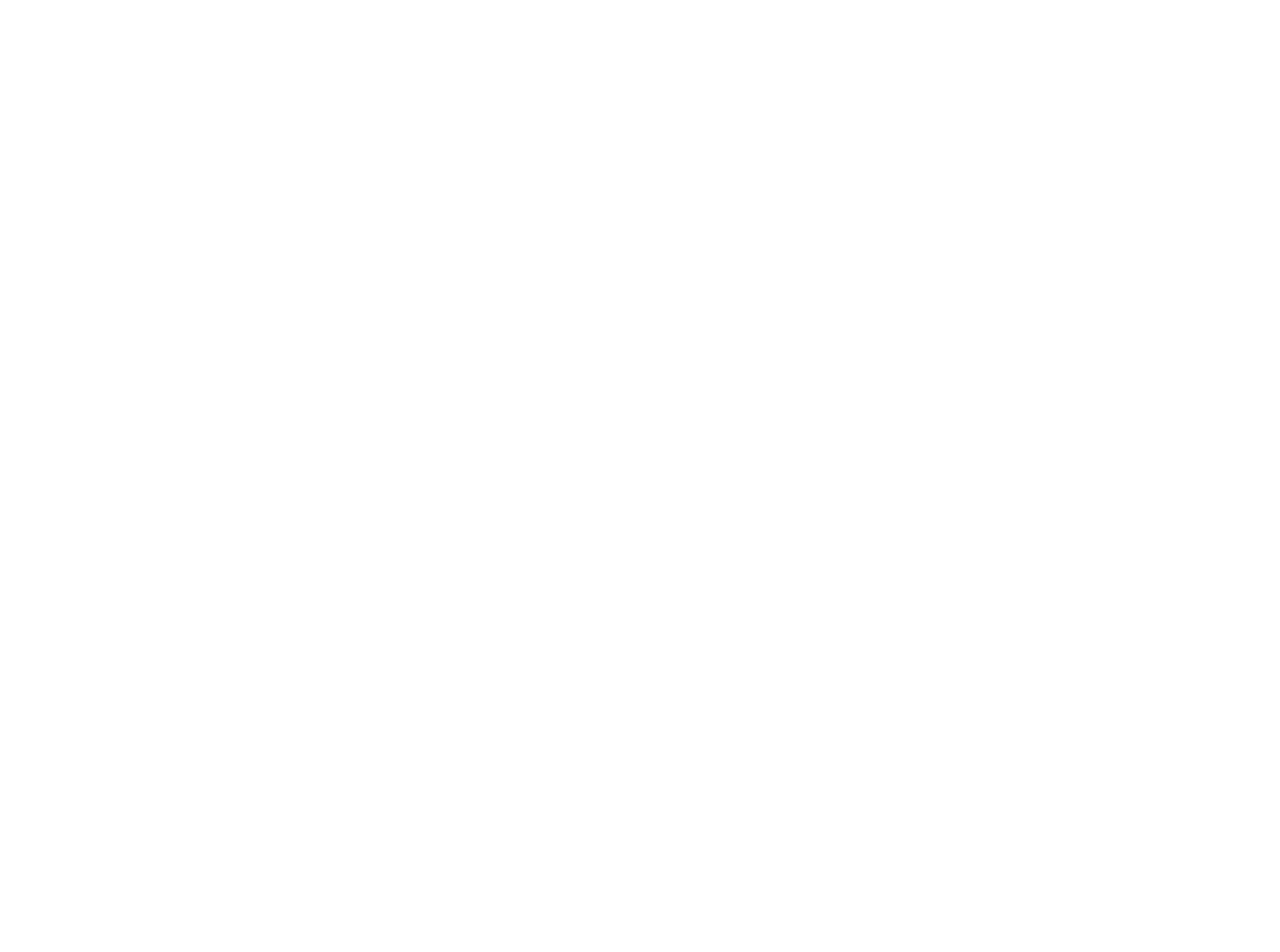
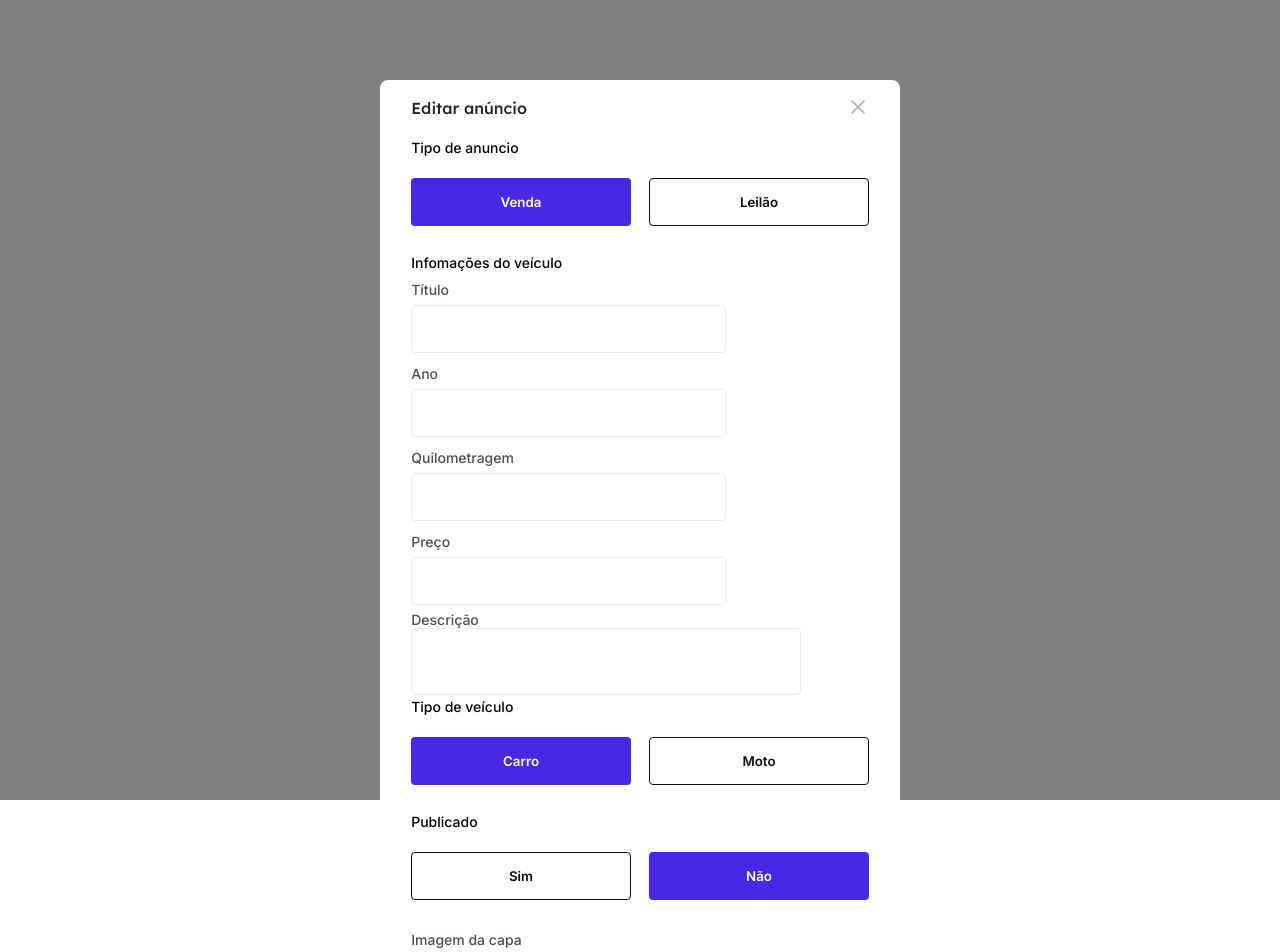
Before and after one commit to Motors-Shop-FullStack/motors-shop-front-end, a React (Vite) app: page / in a window 1280 px wide. Shown: the top 952 px of the page. Before the commit the page ends 800 px from the top, so only its background shows below. Built offline with nearby package versions, Linux system fonts and the light colour scheme.

Commit message:
create: update ad modal (not finish yet, need fix styles)

```diff
--- a/src/App.tsx
+++ b/src/App.tsx
@@ -1,5 +1,6 @@
-// import { Modal } from "./components/Modal";
 // import { SucessModal } from "./components/Modal/SucessModal";
+import { Modal } from "./components/Modal";
+import { UpdateAdModal } from "./components/Modal/UpdateAdModal";
 import GlobalStyles from "./styles/global";
 
 function App() {
@@ -9,6 +10,9 @@ function App() {
       {/* <Modal title="Sucesso!">
         <SucessModal />
       </Modal> */}
+      <Modal title={"Editar anúncio"}>
+        <UpdateAdModal />
+      </Modal>
     </>
   );
 }
--- /dev/null
+++ b/src/components/Button/DoubleButton/index.tsx
@@ -0,0 +1,25 @@
+import { Button } from "..";
+import { iDoubleButton } from "../../../interfaces/button.interface";
+import { Typography } from "../../../styles/typography/typography";
+import * as S from "./styles";
+
+export function DoubleButton({
+  label,
+  firstButtonVariant,
+  firstButtonText,
+  secondButtonVariant,
+  secondButtonText,
+}: iDoubleButton) {
+  return (
+    <S.DivButtonWrapper>
+      {label ? (
+        <Typography tag={"p2"} fW={500} blck>
+          {label}
+        </Typography>
+      ) : null}
+
+      <Button variant={firstButtonVariant}>{firstButtonText}</Button>
+      <Button variant={secondButtonVariant}>{secondButtonText}</Button>
+    </S.DivButtonWrapper>
+  );
+}
--- /dev/null
+++ b/src/components/Button/DoubleButton/styles.ts
@@ -0,0 +1,15 @@
+import styled from "styled-components";
+
+export const DivButtonWrapper = styled.div`
+  display: flex;
+  flex-wrap: wrap;
+  justify-content: space-between;
+  margin-bottom: 25px;
+  p {
+    width: 100%;
+    margin-bottom: 18px;
+  }
+  button {
+    width: 48%;
+  }
+`;
--- /dev/null
+++ b/src/components/Modal/UpdateAdModal/index.tsx
@@ -0,0 +1,55 @@
+import { Typography } from "../../../styles/typography/typography";
+import { Button } from "../../Button";
+import { DoubleButton } from "../../Button/DoubleButton";
+import { Input } from "../../Input";
+import { Textarea } from "../../Textarea";
+import * as S from "./styles";
+
+export function UpdateAdModal() {
+  return (
+    <S.DivUpdateAdContent>
+      <DoubleButton
+        label={"Tipo de anuncio"}
+        firstButtonText={"Venda"}
+        firstButtonVariant={"brand1"}
+        secondButtonText={"Leilão"}
+        secondButtonVariant={"big45"}
+      />
+      <Typography tag={"p2"} fW={500} blck>
+        Infomações do veículo
+      </Typography>
+      <Input label={"Título"} />
+      <Input label={"Ano"} />
+      <Input label={"Quilometragem"} />
+      <Input label={"Preço"} />
+      <Textarea label={"Descrição"} />
+      <DoubleButton
+        label={"Tipo de veículo"}
+        firstButtonText={"Carro"}
+        firstButtonVariant={"brand1"}
+        secondButtonText={"Moto"}
+        secondButtonVariant={"big45"}
+      />
+      <DoubleButton
+        label={"Publicado"}
+        firstButtonText={"Sim"}
+        firstButtonVariant={"big45"}
+        secondButtonText={"Não"}
+        secondButtonVariant={"brand1"}
+      />
+      <Input label={"Imagem da capa"} />
+      <Input label={"1° Imagem da galeria"} />
+      <Input label={"2° Imagem da galeria"} />
+      <Button variant={"brandOpacity"}>
+        Adicionar campo para imagem da galeria
+      </Button>
+
+      <DoubleButton
+        firstButtonText={"Excluir anúncio "}
+        firstButtonVariant={"negative"}
+        secondButtonText={"Salvar alterações"}
+        secondButtonVariant={"brandDisable"}
+      />
+    </S.DivUpdateAdContent>
+  );
+}
--- /dev/null
+++ b/src/components/Modal/UpdateAdModal/styles.ts
@@ -0,0 +1,4 @@
+import styled from "styled-components";
+import { BaseDivContent } from "../styles";
+
+export const DivUpdateAdContent = styled(BaseDivContent)``;
--- a/src/components/Modal/styles.ts
+++ b/src/components/Modal/styles.ts
@@ -6,7 +6,7 @@ export const Container = styled.main`
   height: 100vh;
   z-index: 1000;
   top: 0;
-  position: fixed;
+  /* position: fixed; */
 `;
 
 export const ModalWrapper = styled.div`
@@ -26,7 +26,7 @@ export const ModalWrapper = styled.div`
 `;
 
 export const HeaderModal = styled.div`
-  width: 85%;
+  width: 90%;
   display: flex;
   justify-content: space-between;
   margin: 0 auto;
@@ -44,7 +44,7 @@ export const ButtonHeader = styled.button`
 
 export const BaseDivContent = styled.div`
   margin: 0 auto;
-  width: 85%;
+  width: 90%;
   margin-bottom: 20px;
   @media (min-width: 768px) {
     width: 88%;
--- a/src/interfaces/comment.interface.tsx
+++ b/src/interfaces/comment.interface.tsx
@@ -1,4 +1,5 @@
 import { ReactNode } from "react";
+
 export interface IComment {
   children: ReactNode;
 }
--- a/src/interfaces/typography.interface.tsx
+++ b/src/interfaces/typography.interface.tsx
@@ -4,8 +4,10 @@ export interface iTypography {
   children: ReactNode;
   tag: "h1" | "h2" | "h3" | "h4" | "h5" | "h6" | "h7" | "p1" | "p2";
   fW?: 400 | 500 | 600;
+  blck?: boolean;
 }
 
 export interface iTypoStyledProps {
   fW?: 400 | 500 | 600;
+  blck?: boolean;
 }
--- a/src/styles/global.tsx
+++ b/src/styles/global.tsx
@@ -8,6 +8,8 @@ export default createGlobalStyle`
         outline: 0;
     }
 :root{
+    --black: #000000;
+
     --brand1: #4529E6;
     --brand2: #5126EA;
     --brand3: #B0A6F0;
--- a/src/styles/typography/styles.ts
+++ b/src/styles/typography/styles.ts
@@ -1,4 +1,4 @@
-import styled from "styled-components";
+import styled, { css } from "styled-components";
 import { iTypoStyledProps } from "../../interfaces/typography.interface";
 
 export const H1 = styled.h1`
@@ -50,4 +50,5 @@ export const P2 = styled.p<iTypoStyledProps>`
   font-size: 14px;
   line-height: 24px;
   font-weight: ${(props) => (props.fW == 500 ? 500 : 400)};
+  color: ${(props) => (props.blck ? css`var(--black)` : css`var(--grey2)`)};
 `;
--- a/src/styles/typography/typography.tsx
+++ b/src/styles/typography/typography.tsx
@@ -1,7 +1,7 @@
 import { iTypography } from "../../interfaces/typography.interface";
 import * as Typo from "./styles";
 
-export function Typography({ children, tag, fW }: iTypography) {
+export function Typography({ children, tag, fW, blck = false }: iTypography) {
   return (
     <>
       {tag == "h1" ? (
@@ -21,7 +21,9 @@ export function Typography({ children, tag, fW }: iTypography) {
       ) : tag == "p1" ? (
         <Typo.P1 fW={fW}>{children}</Typo.P1>
       ) : (
-        <Typo.P2 fW={fW}>{children}</Typo.P2>
+        <Typo.P2 fW={fW} blck={blck}>
+          {children}
+        </Typo.P2>
       )}
     </>
   );
```
Also changed, not shown: src/interfaces/button.interface.tsx (+25 -15 lines).
